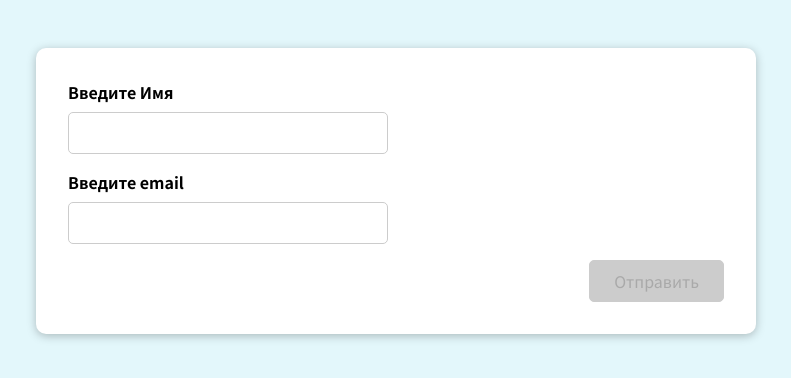
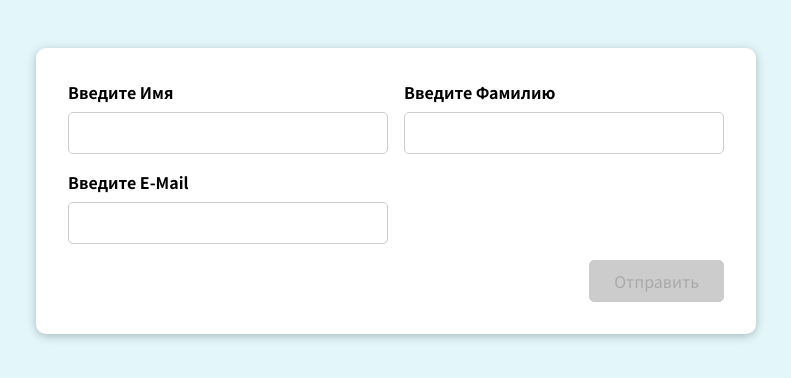
Before and after one commit to MityaDV/working-with-user-input, a React (Create React App) app: page / in a window 1280 px wide. Shown: the top 378 px of the page, without its empty margins (244-1035 px from the left). Built offline with nearby package versions, Linux system fonts and the light colour scheme.

Commit message:
187. Задание 2. Решение | валидация новой формы

```diff
--- a/src/App.js
+++ b/src/App.js
@@ -1,9 +1,9 @@
-import SomeInput from "./components/SomeInput";
+import SomeForm from './components/SomeForm';
 
 function App() {
   return (
     <div className="app">
-      <SomeInput />
+      <SomeForm />
     </div>
   );
 }
--- a/src/components/SomeForm.js
+++ b/src/components/SomeForm.js
@@ -1,22 +1,109 @@
+import useInput from '../hooks/use-input';
+
 const SomeForm = (props) => {
+  const isInputEmpty = (val) => val.trim() !== '';
+  const isEmailValid = (val) => val.includes('@');
+
+  const {
+    value: enteredFirstNameValue,
+    hasError: isFirstNameInputInvalid,
+    isValid: isFirstNameValueValid,
+    inputChangeHandler: firstNameInputChangeHandler,
+    inputLostFocusHandler: firstNameInputLostFocusHandler,
+    resetValues: firstNameResetValues
+  } = useInput(isInputEmpty);
+
+  const {
+    value: enteredLastNameValue,
+    hasError: isLastNameInputInvalid,
+    isValid: isLastNameValueValid,
+    inputChangeHandler: lastNameInputChangeHandler,
+    inputLostFocusHandler: lastNameInputLostFocusHandler,
+    resetValues: lastNameResetValues
+  } = useInput(isInputEmpty);
+
+  const {
+    value: enteredEmailValue,
+    hasError: isEmailInputInvalid,
+    isValid: isEmailValueValid,
+    inputChangeHandler: emailInputChangeHandler,
+    inputLostFocusHandler: emailInputLostFocusHandler,
+    resetValues: emailResetValues
+  } = useInput(isEmailValid);
+
+  let isFormValid = false;
+
+  if (isFirstNameValueValid && isLastNameValueValid && isEmailValueValid) {
+    isFormValid = true;
+  }
+
+  const formSubmitHandler = (e) => {
+    e.preventDefault();
+
+    console.log(enteredFirstNameValue);
+    console.log(enteredLastNameValue);
+    console.log(enteredEmailValue);
+
+    firstNameResetValues();
+    lastNameResetValues();
+    emailResetValues();
+  };
+
+  const firstNameInputClasses = isFirstNameInputInvalid
+    ? 'form-control invalid'
+    : 'form-control';
+
+  const lastNameInputClasses = isLastNameInputInvalid
+    ? 'form-control invalid'
+    : 'form-control';
+
+  const emailInputClasses = isEmailInputInvalid
+    ? 'form-control invalid'
+    : 'form-control';
+
   return (
-    <form>
+    <form onSubmit={formSubmitHandler}>
       <div className="control-group">
-        <div className="form-control">
-          <label htmlFor="name">Введите Имя</label>
-          <input type="text" id="name" />
+        <div className={firstNameInputClasses}>
+          <label htmlFor="first-name">Введите Имя</label>
+          <input
+            type="text"
+            id="first-name"
+            value={enteredFirstNameValue}
+            onChange={firstNameInputChangeHandler}
+            onBlur={firstNameInputLostFocusHandler}
+          />
+          {isFirstNameInputInvalid && (
+            <p className="error-text">Обязательное поле</p>
+          )}
         </div>
-        <div className="form-control">
-          <label htmlFor="name">Введите Фамилию</label>
-          <input type="text" id="name" />
+        <div className={lastNameInputClasses}>
+          <label htmlFor="last-name">Введите Фамилию</label>
+          <input
+            type="text"
+            id="last-name"
+            value={enteredLastNameValue}
+            onChange={lastNameInputChangeHandler}
+            onBlur={lastNameInputLostFocusHandler}
+          />
+          {isLastNameInputInvalid && (
+            <p className="error-text">Обязательное поле</p>
+          )}
         </div>
       </div>
-      <div className="form-control">
-        <label htmlFor="name">Введите E-Mail</label>
-        <input type="text" id="name" />
+      <div className={emailInputClasses}>
+        <label htmlFor="email">Введите E-Mail</label>
+        <input
+          type="email"
+          id="email"
+          value={enteredEmailValue}
+          onChange={emailInputChangeHandler}
+          onBlur={emailInputLostFocusHandler}
+        />
+        {isEmailInputInvalid && <p className="error-text">Обязательное поле</p>}
       </div>
       <div className="form-actions">
-        <button>Отправить</button>
+        <button disabled={!isFormValid}>Отправить</button>
       </div>
     </form>
   );
```
Also changed, not shown: 1 other file (tests, documents, lock files or other folders).
